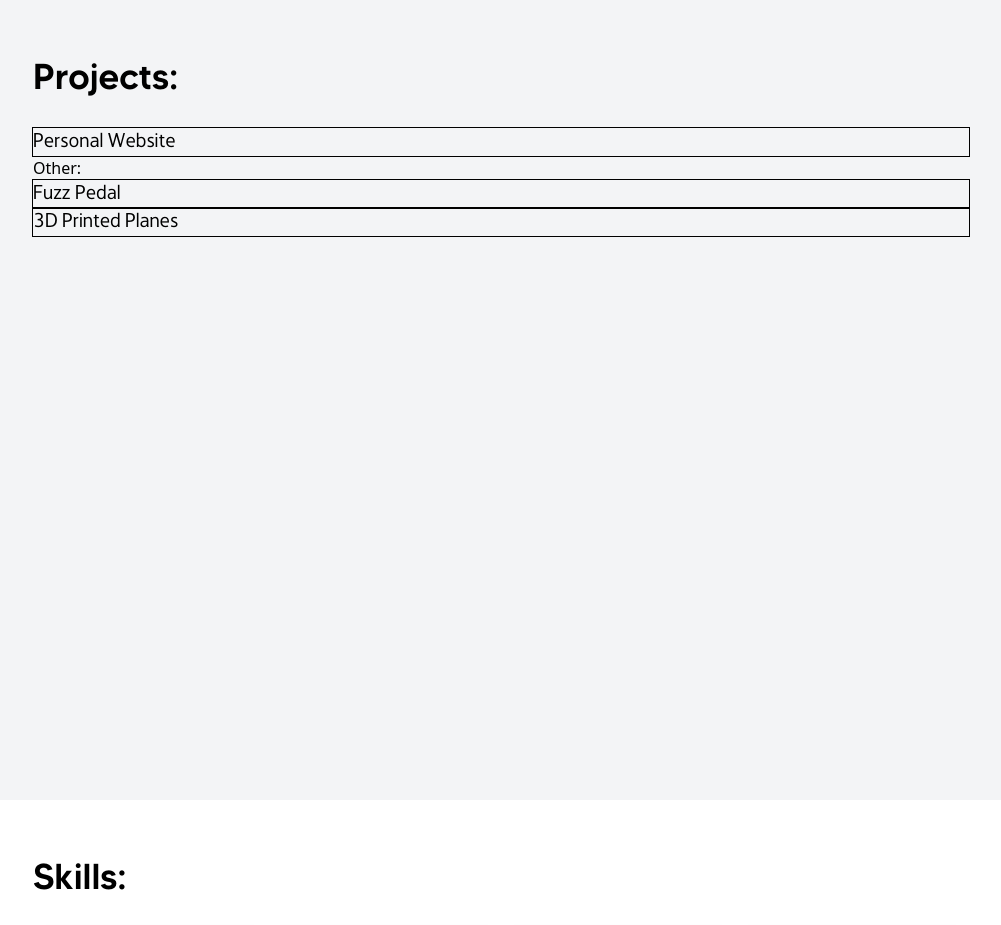
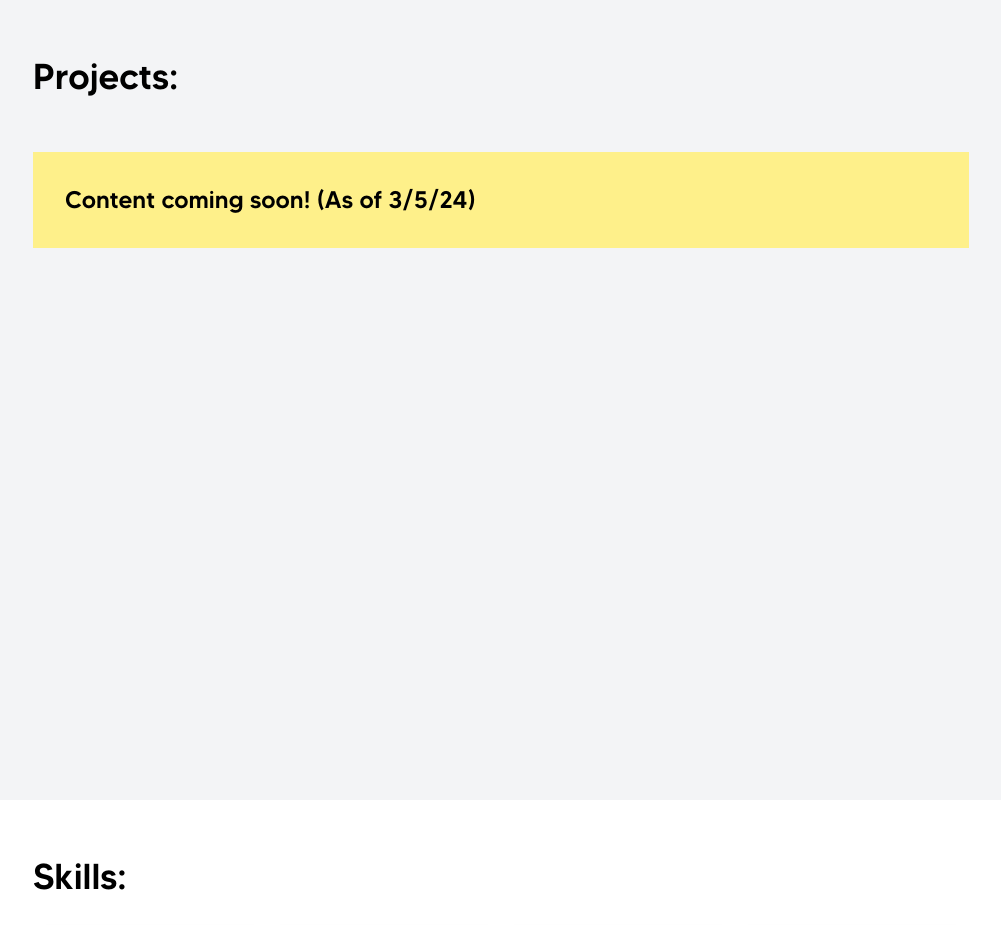
Before and after one commit to vdigi00/vincentdigi-site, a React (Vite) app: page / in a window 1280 px wide. Shown: the part 1600-2525 px from the top of the page, without its empty margins (139-1140 px from the left). Built offline with nearby package versions, Linux system fonts and the light colour scheme.

Commit message:
Fixing projects page unfinished content

```diff
--- a/src/components/Projects.jsx
+++ b/src/components/Projects.jsx
@@ -5,8 +5,8 @@ const Projects = () => {
         <div id='projects' className='bg-gray-100 min-h-[50em] cursor-default'>
             <div className='max-w-[1000px] m-auto p-8 pt-6'>
                 <h1 data-aos='fade-right' className='text-4xl font-MADE-TOMMY-Medium flex py-8'>Projects:</h1>
-                {/*<p className='mt-6 p-8 font-MADE-TOMMY-Medium text-2xl bg-yellow-200'>Content coming soon! (As of 3/5/24)</p>*/}
-                <div className='text-xl font-LT-Hoop-Regular outline outline-1'>
+                <p className='mt-6 p-8 font-MADE-TOMMY-Medium text-2xl bg-yellow-200'>Content coming soon! (As of 3/5/24)</p>
+                {/* <div className='text-xl font-LT-Hoop-Regular outline outline-1'>
                     <h3>Personal Website</h3>
                     <div>
 
@@ -24,7 +24,7 @@ const Projects = () => {
                     <div>
 
                     </div>
-                </div>
+                </div> */}
             </div>
         </div>
     )
```
